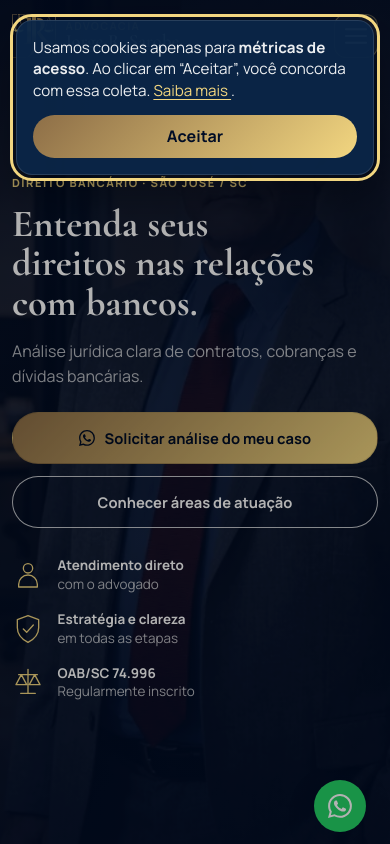
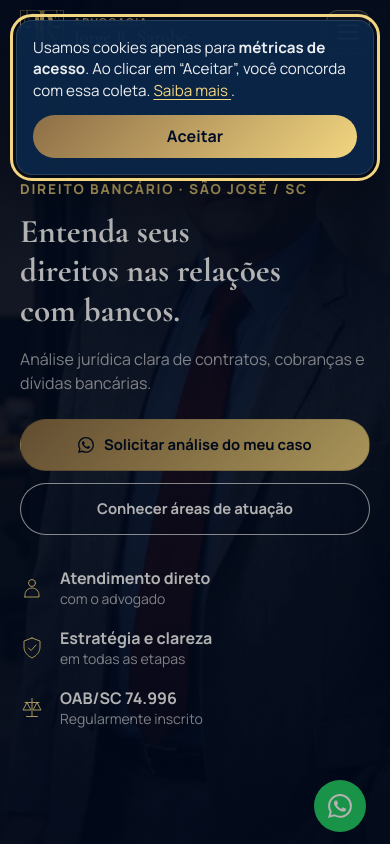
Before and after one commit to advjorgedev-pixel/site_institucional_web, a Django app: page /direito-bancario/ in a window 390 px wide. Run offline with Django 5.2, Linux system fonts and the light colour scheme; parts of the project's set-up code (start-up, migrations or seed data) failed here and were passed over; some libraries are stand-ins or nearby versions.

Commit message:
Ajuste de hero

```diff
--- a/institucional/static/css/lp.css
+++ b/institucional/static/css/lp.css
@@ -35,7 +35,7 @@
     --lp-color-focus: #f2d680;
     --lp-font-display: "Cormorant Garamond", Georgia, "Times New Roman", serif;
     --lp-font-sans: "Manrope", system-ui, -apple-system, "Segoe UI", sans-serif;
-    --lp-header-height: 4.5rem;
+    --lp-header-height: 4rem;
     --lp-shadow-header: 0 0.5rem 1.5rem rgba(1, 13, 38, 0.14);
     --lp-gold-gradient: linear-gradient(135deg, var(--lp-color-gold-700), var(--lp-color-gold-300));
 }
@@ -160,6 +160,7 @@ button {
     justify-content: space-between;
     min-height: var(--lp-header-height);
     gap: 0.5rem 1rem;
+    padding-inline: 1.25rem;
 }
 
 .lp-brand {
@@ -429,7 +430,9 @@ button {
     justify-content: center;
     min-height: inherit;
     padding-top: calc(var(--lp-header-height) + 2rem);
-    padding-bottom: calc(4.5rem + env(safe-area-inset-bottom, 0px));
+    padding-right: 1.25rem;
+    padding-bottom: calc(2rem + env(safe-area-inset-bottom, 0px));
+    padding-left: 1.25rem;
 }
 
 .lp-hero__content,
@@ -443,9 +446,9 @@ button {
 }
 
 .lp-hero__eyebrow {
-    margin: 0 0 0.85rem;
+    margin: 0 0 0.75rem;
     color: var(--lp-color-gold-300);
-    font-size: clamp(0.7rem, 2.6vw, 0.9rem);
+    font-size: clamp(0.75rem, 3.5vw, 0.875rem);
     font-weight: 750;
     letter-spacing: 0.13em;
     line-height: 1.5;
@@ -453,11 +456,12 @@ button {
 }
 
 .lp-hero__title {
+    max-width: 18rem;
     margin: 0;
     font-family: var(--lp-font-display);
-    font-size: clamp(2.4rem, 7vw, 4.75rem);
+    font-size: clamp(2rem, 8.5vw, 2.125rem);
     font-weight: 700;
-    line-height: 1.02;
+    line-height: 1.2;
     overflow-wrap: break-word;
     text-wrap: balance;
 }
@@ -467,7 +471,7 @@ button {
     margin: clamp(1rem, 2vw, 1.5rem) 0 0;
     color: var(--lp-color-white-70);
     font-size: clamp(1rem, 1.7vw, 1.2rem);
-    line-height: 1.55;
+    line-height: 1.5;
 }
 
 .lp-hero__actions {
@@ -486,8 +490,9 @@ button {
     min-width: 0;
     min-height: 3.25rem;
     max-width: 100%;
+    width: 100%;
     padding: 0.75rem 1.25rem;
-    font-size: 0.92rem;
+    font-size: clamp(0.82rem, 3.8vw, 0.95rem);
     font-weight: 700;
     line-height: 1.3;
     text-align: center;
@@ -529,8 +534,8 @@ button {
 
 .lp-hero__highlights {
     display: grid;
-    gap: 1rem;
-    margin: 1.75rem 0 0;
+    gap: 1.125rem;
+    margin: 2rem 0 0;
     padding: 0;
     list-style: none;
 }
@@ -538,36 +543,91 @@ button {
 .lp-hero__highlight {
     display: flex;
     align-items: center;
-    gap: 0.85rem;
+    gap: 1rem;
     min-width: 0;
     color: var(--lp-color-white-70);
-    font-size: 0.84rem;
+    font-size: 0.875rem;
     line-height: 1.4;
 }
 
-.lp-hero__highlight > span,
-.lp-hero__highlight > span > span {
+.lp-hero__highlight-copy,
+.lp-hero__highlight-detail {
     display: block;
 }
 
-.lp-hero__highlight strong {
+.lp-hero__highlight-title {
     display: block;
     color: var(--lp-color-white);
+    font-size: 1rem;
     font-weight: 700;
 }
 
 .lp-hero__highlight-icon {
     flex: 0 0 auto;
-    width: 2rem;
-    height: 2rem;
+    width: 1.5rem;
+    height: 1.5rem;
     color: var(--lp-color-gold-300);
 }
 
 @media (min-width: 576px) {
+    :root {
+        --lp-header-height: 4.5rem;
+    }
+
+    .lp-header__container,
+    .lp-hero__container {
+        padding-right: 0.75rem;
+        padding-left: 0.75rem;
+    }
+
+    .lp-hero__container {
+        justify-content: center;
+        padding-bottom: calc(4.5rem + env(safe-area-inset-bottom, 0px));
+    }
+
+    .lp-hero__eyebrow {
+        margin-bottom: 0.85rem;
+        font-size: clamp(0.7rem, 2.6vw, 0.9rem);
+    }
+
+    .lp-hero__title {
+        max-width: none;
+        font-size: clamp(2.4rem, 7vw, 4.75rem);
+        line-height: 1.02;
+    }
+
+    .lp-hero__description {
+        line-height: 1.55;
+    }
+
     .lp-hero__actions {
         flex-direction: row;
         align-items: center;
         flex-wrap: wrap;
+    }
+
+    .lp-hero__button {
+        width: auto;
+        font-size: 0.92rem;
+    }
+
+    .lp-hero__highlights {
+        gap: 1rem;
+        margin-top: 1.75rem;
+    }
+
+    .lp-hero__highlight {
+        gap: 0.85rem;
+        font-size: 0.84rem;
+    }
+
+    .lp-hero__highlight-title {
+        font-size: inherit;
+    }
+
+    .lp-hero__highlight-icon {
+        width: 2rem;
+        height: 2rem;
     }
 }
 
--- a/institucional/templates/lp/components/_hero.html
+++ b/institucional/templates/lp/components/_hero.html
@@ -42,7 +42,7 @@
                     <circle cx="24" cy="14" r="7"/><path d="M10 42v-4c0-8 6.3-14 14-14s14 6 14 14v4H10Z"/>
                     {% endif %}
                 </svg>
-                <span><strong>{{ highlight.title }}</strong>{% if highlight.detail %}<span>{{ highlight.detail }}</span>{% endif %}</span>
+                <span class="lp-hero__highlight-copy"><strong class="lp-hero__highlight-title">{{ highlight.title }}</strong>{% if highlight.detail %}<span class="lp-hero__highlight-detail">{{ highlight.detail }}</span>{% endif %}</span>
             </li>
             {% endfor %}
         </ul>
```
